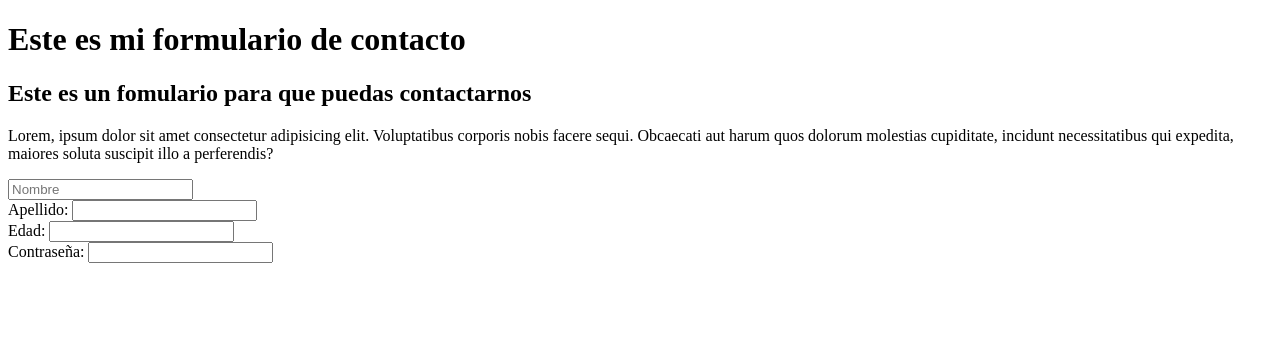
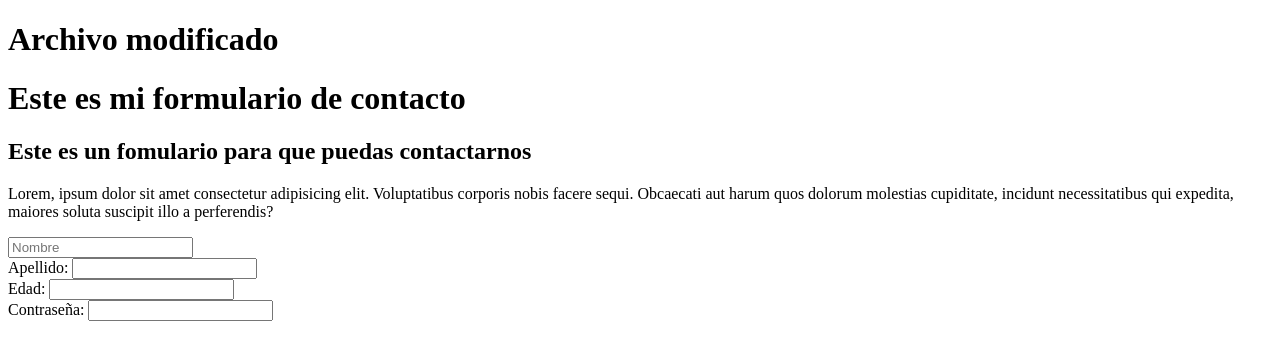
Before and after one commit to Masteroquejuniors/Pre-Course-Henry-HTML, a plain HTML site: page contacto.html in a window 1280 px wide. Drawn offline with Linux system fonts and the light colour scheme.

Commit message:
nuevo commit

```diff
--- a/contacto.html
+++ b/contacto.html
@@ -7,6 +7,7 @@
 </head>
 <body>
     <header>
+        <h1>Archivo modificado</h1>
         <h1>Este es mi formulario de contacto</h1>
     </header>
 
```
Also changed, not shown: index.html (+1 -0 lines).
